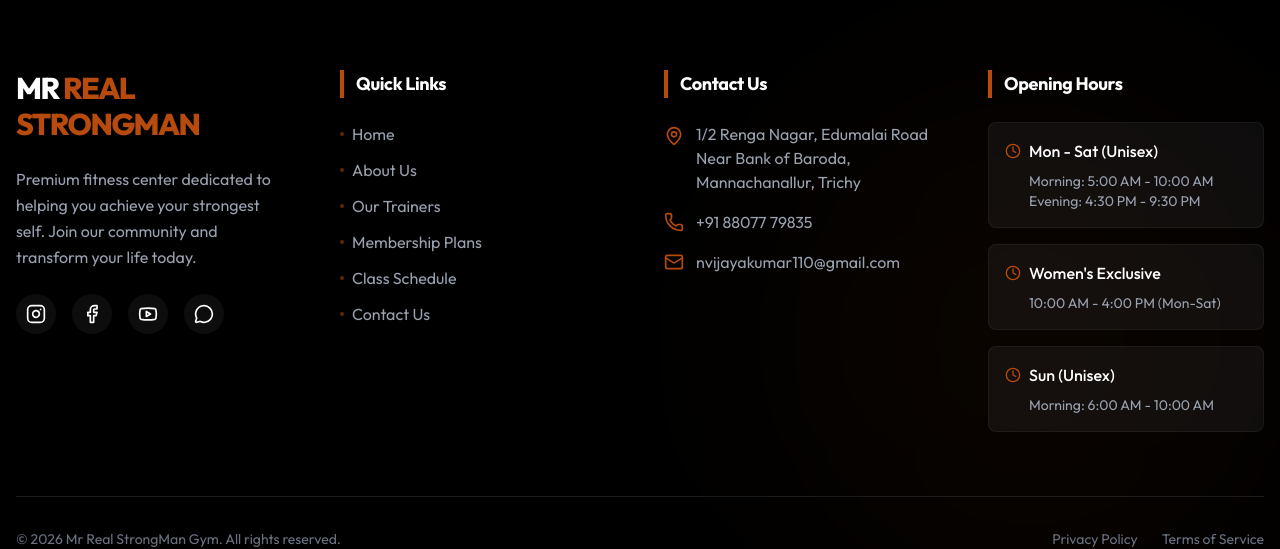
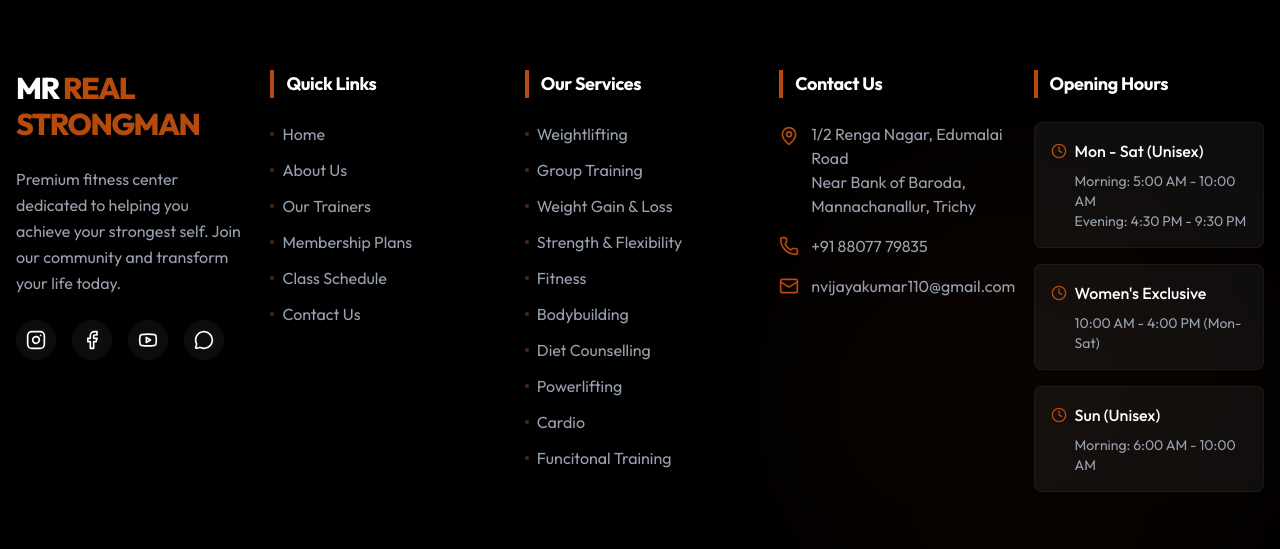
Before and after one commit to logan-codes/Mr-Strongman-Gym-Website, a Next.js app: page / in a window 1280 px wide. Shown: the part 3948-4497 px from the top of the page. Built offline with nearby package versions, Linux system fonts and the light colour scheme.

Commit message:
fix: added our services

```diff
--- a/src/components/Footer.tsx
+++ b/src/components/Footer.tsx
@@ -1,5 +1,15 @@
 import Link from "next/link";
-import { Facebook, Instagram, Twitter, MapPin, Phone, Mail, Clock, Youtube, MessageCircle } from "lucide-react";
+import {
+  Facebook,
+  Instagram,
+  Twitter,
+  MapPin,
+  Phone,
+  Mail,
+  Clock,
+  Youtube,
+  MessageCircle,
+} from "lucide-react";
 import { Button } from "@/components/ui/button";
 
 export default function Footer() {
@@ -12,7 +22,7 @@ export default function Footer() {
       <div className="absolute bottom-0 right-0 w-[500px] h-[500px] bg-primary/5 blur-[120px] rounded-full pointer-events-none" />
 
       <div className="container mx-auto px-4 relative z-10">
-        <div className="grid grid-cols-1 md:grid-cols-2 lg:grid-cols-4 gap-12 mb-16">
+        <div className="grid grid-cols-1 md:grid-cols-2 lg:grid-cols-5 gap-6 mb-16">
           {/* Brand Column */}
           <div className="space-y-6">
             <Link href="/" className="inline-block">
@@ -21,20 +31,38 @@ export default function Footer() {
               </h2>
             </Link>
             <p className="text-gray-400 leading-relaxed">
-              Premium fitness center dedicated to helping you achieve your strongest self.
-              Join our community and transform your life today.
+              Premium fitness center dedicated to helping you achieve your
+              strongest self. Join our community and transform your life today.
             </p>
             <div className="flex gap-4">
-              <SocialLink href="https://www.instagram.com/mr_real_strongman_gym?utm_source=ig_web_button_share_sheet&igsh=ZDNlZDc0MzIxNw==" icon={<Instagram className="w-5 h-5" />} label="Instagram" />
-              <SocialLink href="https://www.facebook.com/share/181NvWrvUs/" icon={<Facebook className="w-5 h-5" />} label="Facebook" />
-              <SocialLink href="https://youtube.com/@trichystrongmanvijay8457?si=EmWnGH8W22d55GkS" icon={<Youtube className="w-5 h-5" />} label="Youtube" />
-               <SocialLink href="https://wa.me/918807779835" icon={<MessageCircle className="w-5 h-5" />} label="WhatsApp" />
+              <SocialLink
+                href="https://www.instagram.com/mr_real_strongman_gym?utm_source=ig_web_button_share_sheet&igsh=ZDNlZDc0MzIxNw=="
+                icon={<Instagram className="w-5 h-5" />}
+                label="Instagram"
+              />
+              <SocialLink
+                href="https://www.facebook.com/share/181NvWrvUs/"
+                icon={<Facebook className="w-5 h-5" />}
+                label="Facebook"
+              />
+              <SocialLink
+                href="https://youtube.com/@trichystrongmanvijay8457?si=EmWnGH8W22d55GkS"
+                icon={<Youtube className="w-5 h-5" />}
+                label="Youtube"
+              />
+              <SocialLink
+                href="https://wa.me/918807779835"
+                icon={<MessageCircle className="w-5 h-5" />}
+                label="WhatsApp"
+              />
             </div>
           </div>
 
           {/* Quick Links */}
           <div>
-            <h3 className="text-lg font-bold mb-6 text-white border-l-4 border-primary pl-3">Quick Links</h3>
+            <h3 className="text-lg font-bold mb-6 text-white border-l-4 border-primary pl-3">
+              Quick Links
+            </h3>
             <ul className="space-y-3">
               <FooterLink href="/">Home</FooterLink>
               <FooterLink href="/about">About Us</FooterLink>
@@ -45,9 +73,60 @@ export default function Footer() {
             </ul>
           </div>
 
+          {/* Our Services */}
+          <div>
+            <h3 className="text-lg font-bold mb-6 text-white border-l-4 border-primary pl-3">
+              Our Services
+            </h3>
+            <ul className="space-y-3 text-gray-400">
+              <li className="flex items-center gap-2">
+                <span className="w-1 h-1 rounded-full bg-primary/50" />
+                Weightlifting
+              </li>
+              <li className="flex items-center gap-2">
+                <span className="w-1 h-1 rounded-full bg-primary/50" />
+                Group Training
+              </li>
+              <li className="flex items-center gap-2">
+                <span className="w-1 h-1 rounded-full bg-primary/50" />
+                Weight Gain & Loss
+              </li>
+              <li className="flex items-center gap-2">
+                <span className="w-1 h-1 rounded-full bg-primary/50" />
+                Strength & Flexibility
+              </li>
+              <li className="flex items-center gap-2">
+                <span className="w-1 h-1 rounded-full bg-primary/50" />
+                Fitness
+              </li>
+              <li className="flex items-center gap-2">
+                <span className="w-1 h-1 rounded-full bg-primary/50" />
+                Bodybuilding
+              </li>
+              <li className="flex items-center gap-2">
+                <span className="w-1 h-1 rounded-full bg-primary/50" />
+                Diet Counselling
+              </li>
+              <li className="flex items-center gap-2">
+                <span className="w-1 h-1 rounded-full bg-primary/50" />
+                Powerlifting
+              </li>
+              <li className="flex items-center gap-2">
+                <span className="w-1 h-1 rounded-full bg-primary/50" />
+                Cardio
+              </li>
+              <li className="flex items-center gap-2">
+                <span className="w-1 h-1 rounded-full bg-primary/50" />
+                Funcitonal Training
+              </li>
+            </ul>
+          </div>
+
           {/* Contact Info */}
           <div>
-            <h3 className="text-lg font-bold mb-6 text-white border-l-4 border-primary pl-3">Contact Us</h3>
+            <h3 className="text-lg font-bold mb-6 text-white border-l-4 border-primary pl-3">
+              Contact Us
+            </h3>
             <ul className="space-y-4">
               <li className="flex items-start gap-3 text-gray-400">
                 <Link
@@ -58,8 +137,10 @@ export default function Footer() {
                 >
                   <MapPin className="w-5 h-5 text-primary shrink-0 mt-1" />
                   <span>
-                    1/2 Renga Nagar, Edumalai Road<br />
-                    Near Bank of Baroda,<br />
+                    1/2 Renga Nagar, Edumalai Road
+                    <br />
+                    Near Bank of Baroda,
+                    <br />
                     Mannachanallur, Trichy
                   </span>
                 </Link>
@@ -84,7 +165,9 @@ export default function Footer() {
 
           {/* Opening Hours */}
           <div>
-            <h3 className="text-lg font-bold mb-6 text-white border-l-4 border-primary pl-3">Opening Hours</h3>
+            <h3 className="text-lg font-bold mb-6 text-white border-l-4 border-primary pl-3">
+              Opening Hours
+            </h3>
             <ul className="space-y-4">
               <li className="bg-white/5 rounded-lg p-4 border border-white/5">
                 <div className="flex items-center gap-2 mb-2 text-white font-medium">
@@ -122,8 +205,18 @@ export default function Footer() {
         <div className="border-t border-white/10 pt-8 flex flex-col md:flex-row justify-between items-center gap-4 text-sm text-gray-500">
           <p>© {currentYear} Mr Real StrongMan Gym. All rights reserved.</p>
           <div className="flex gap-6">
-            <Link href="/privacy" className="hover:text-primary transition-colors">Privacy Policy</Link>
-            <Link href="/terms" className="hover:text-primary transition-colors">Terms of Service</Link>
+            <Link
+              href="/privacy"
+              className="hover:text-primary transition-colors"
+            >
+              Privacy Policy
+            </Link>
+            <Link
+              href="/terms"
+              className="hover:text-primary transition-colors"
+            >
+              Terms of Service
+            </Link>
           </div>
         </div>
       </div>
@@ -131,7 +224,15 @@ export default function Footer() {
   );
 }
 
-const SocialLink = ({ href, icon, label }: { href: string; icon: React.ReactNode; label: string }) => (
+const SocialLink = ({
+  href,
+  icon,
+  label,
+}: {
+  href: string;
+  icon: React.ReactNode;
+  label: string;
+}) => (
   <a
     href={href}
     target="_blank"
@@ -143,7 +244,13 @@ const SocialLink = ({ href, icon, label }: { href: string; icon: React.ReactNode
   </a>
 );
 
-const FooterLink = ({ href, children }: { href: string; children: React.ReactNode }) => (
+const FooterLink = ({
+  href,
+  children,
+}: {
+  href: string;
+  children: React.ReactNode;
+}) => (
   <li>
     <Link
       href={href}
```
